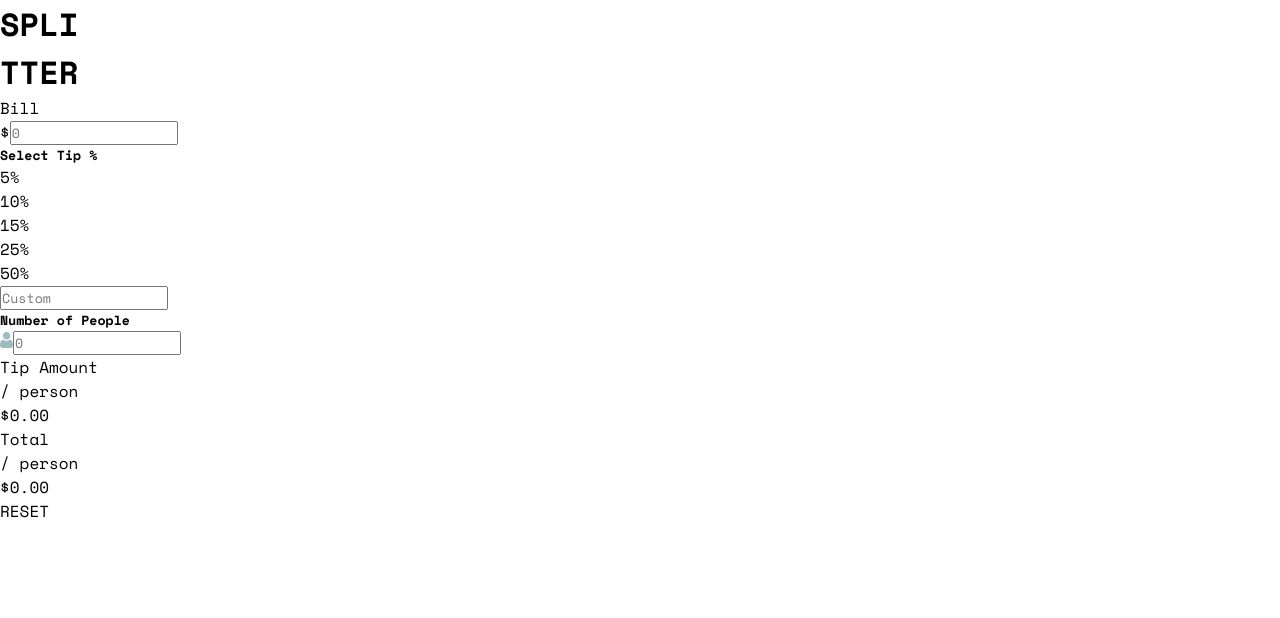
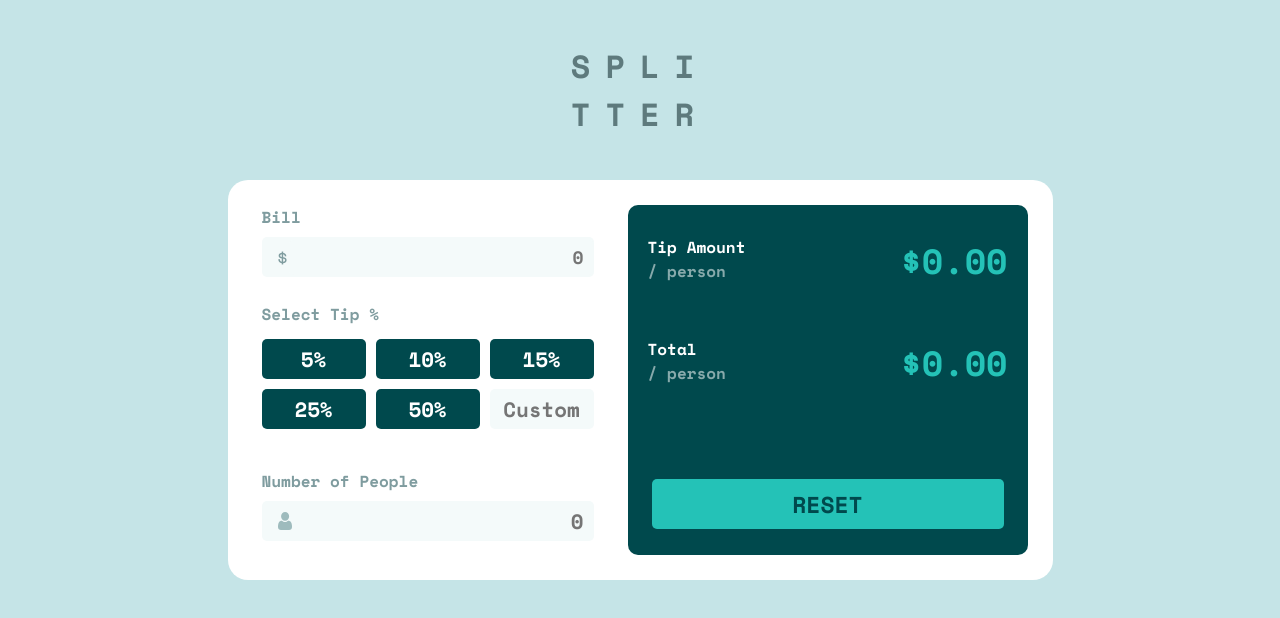
Before and after one commit to AntonyLD/Tip-calculator-app, a plain HTML site: page index.html in a window 1280 px wide. Drawn offline with nearby package versions, Linux system fonts and the light colour scheme.

Commit message:
css computer

```diff
--- a/css/style.css
+++ b/css/style.css
@@ -227,4 +227,231 @@
 
 @media screen and (min-width: 768px) and (max-width: 1900px ){
 
+    body{
+        background-color: hsl(185, 41%, 84%);
+    }
+
+    header{
+        background-color: hsl(185, 41%, 84%);
+        height: 180px;
+        display: flex;
+        justify-content: center;
+        align-items: center;
+        color:  hsl(186, 14%, 43%);
+        letter-spacing: 15px;
+    }
+
+    main{
+        background-color: white;
+        border-radius: 20px;
+        width: 825px;
+        height: 400px;
+        margin: 0 auto;
+        margin-bottom: 40px;
+        display: flex;
+    }
+
+    #mainPayValue{
+        width: 600px;
+
+    }
+
+    #sectionPayValue{
+        width: 83%;
+        padding: 25px;
+        margin: 0 auto;
+        font-weight: bolder;
+        color:hsl(184, 14%, 56%);
+    }
+
+    #paraInputPayValue{
+        display: flex;
+        align-items: center;
+        background-color: hsl(189, 41%, 97%) ;
+        border-radius: 5px;
+        font-size: 20px;
+        text-indent:15px;
+        font-weight: normal;
+        height: 40px;
+        margin-top: 8px;
+    }
+
+    #sectionPayValue input{
+        width: 100%;
+        height: 35px;
+        text-align: right;
+        padding-right: 10px;
+        border-radius: 5px;
+        font-size: large;
+        font-weight: bolder;
+        border: none;
+        color: hsl(183, 100%, 15%) ;
+        background-color: hsl(189, 41%, 97%);
+    }
+
+    #sectionPayValue input:focus{
+        outline: none;
+        border: none;
+    }
+
+    h5{
+        width: 83%;
+        margin: 0px auto 13px auto;
+        font-size: 16px;
+        color: hsl(184, 14%, 56%) ;
+
+    }
+
+    #selectTip{
+        width: 83%;
+        margin: 0 auto;
+        display:flex;
+        flex-wrap: wrap;
+        gap: 10px;
+        justify-content: center;
+
+
+    }
+
+    #selectTip p{
+        background-color: hsl(183, 100%, 15%);
+        color: white;
+        padding: 5px 0px 5px 0px;
+        text-align: center;
+        width: 104px;
+        height: 30px;
+        border-radius: 5px;
+        font-size: 1.3rem;
+        font-weight: bold;
+        cursor: pointer;
+    }
+
+    #selectTip p:last-child{
+        padding: 0px;
+        margin: 0px;
+        display: flex;
+        justify-content: center;
+        align-items: center;
+        height: 30px;
+        padding: 5px 0px 5px 0px;
+        background-color: hsl(189, 41%, 97%);
+
+    }
+
+    #selectTip p input{
+        border: none;
+        width: 100%;
+        height: 100%;
+        background-color: transparent;
+        font-size: 1.3rem;
+        text-align: center;
+        font-weight: bold;
+        color: hsl(186, 14%, 43%);
+        font-size: 1.3rem;
+    }
+
+    #selectTip p input:focus{
+        outline: none;
+        border: none;
+    }
+
+    #selectTip p:last-child{
+        background-color:hsl(189, 41%, 97%) !important;
+    }
+
+    #numberOfPeopleTitle{
+        margin-top: 40px;
+        margin-bottom: 0px;
+        font-weight: bolder;
+    }
+
+    #numberOfPeople{
+        width: 83%;
+        margin: 0 auto;
+    }
+
+    #numberInputPeople{
+        display: flex;
+        align-items: center;
+        justify-content: space-between;
+        background-color: hsl(189, 41%, 97%) ;
+        border-radius: 5px;
+        font-size: 20px;
+        text-indent:15px;
+        font-weight: normal;
+        height: 40px;
+        margin-top: 8px;
+    }
+
+    #numberInputPeople input{
+        border: none;
+        background-color: transparent;
+        width: 80%;
+        font-size: 1.3rem;
+        text-align: right;
+        padding-right: 10px;
+        font-weight: bold;
+        color: hsl(183, 100%, 15%);
+        font-size: 1.3rem;
+    }
+
+    #numberInputPeople img{
+        width: 14px;
+        height: 18px;
+        padding-left: 16px;
+    }
+
+    #numberInputPeople input:focus{
+        outline: none;
+
+    }
+
+    #continerResultValue{
+        background-color: hsl(183, 100%, 15%);
+        border-radius: 10px;
+        width: 600px;
+        min-height: 280px;
+        margin: 25px 25px 25px auto;
+
+    }
+
+    .divTotalValue{
+        padding: 30px 20px 20px 20px;
+        display: flex;
+        justify-content: space-between;
+    }
+
+    .tipDiscont p{
+        color: white;
+        font-weight: bolder;
+    }
+
+    .tipDiscont p:last-child{
+        color: hsla(180, 33%, 97%, 0.55);
+    }
+
+    .valueTot{
+        font-size: 35px;
+        font-weight: bolder;
+        color: hsl(176, 69%, 45%);
+    }
+
+    #buttonReset{
+        background-color: hsl(176, 69%, 45%);
+        color: hsl(183, 100%, 15%);
+        text-align: center;
+        width: 88%;
+        margin: 70px auto 0px auto;
+        padding: 8px 0px 8px 0px;
+        border-radius: 5px;
+        font-size: 23px;
+        font-weight: bolder;
+        cursor: pointer;
+
+    }
+
+    .selected{
+        background-color:hsl(176, 69%, 45%) !important;
+        color: hsl(183, 100%, 15%) !important;
+    }
 }
--- a/index.html
+++ b/index.html
@@ -1,5 +1,5 @@
 <!DOCTYPE html>
-<html lang="en">
+<html lang="pt-br">
 
 <head>
   <meta charset="UTF-8">
@@ -25,13 +25,12 @@
 
   <main>
 
+    <div id="mainPayValue">
       <section id="sectionPayValue">
         <p>Bill</p>
         <p id="paraInputPayValue">$<input type="text" name="payValue" id="payValue" autocomplete="off" placeholder="0" oninput="validarBill(this)"></p>
-
       </section>
       <h5>Select Tip %</h5>
-
       <section id="selectTip">
         <p>5%</p>
         <p>10%</p>
@@ -40,12 +39,11 @@
         <p>50%</p>
         <p><input type="text" name="tipCustom" id="tipCustom" placeholder="Custom" autocomplete="off" oninput="validarEntrada(this)"></input></p>
       </section>
-
       <h5 id="numberOfPeopleTitle">Number of People</h5>
-
       <section id="numberOfPeople">
         <p id="numberInputPeople"><img src="images/icon-person.svg" alt=""><input type="text" name="numberPeople" id="numberPeople" autocomplete="off" placeholder="0" oninput="validarEntrada(this)"></p>
       </section>
+    </div>
 
     <section id="continerResultValue">
       <div class="divTotalValue">
```
Lines whose indentation alone changed are shown as unchanged.
